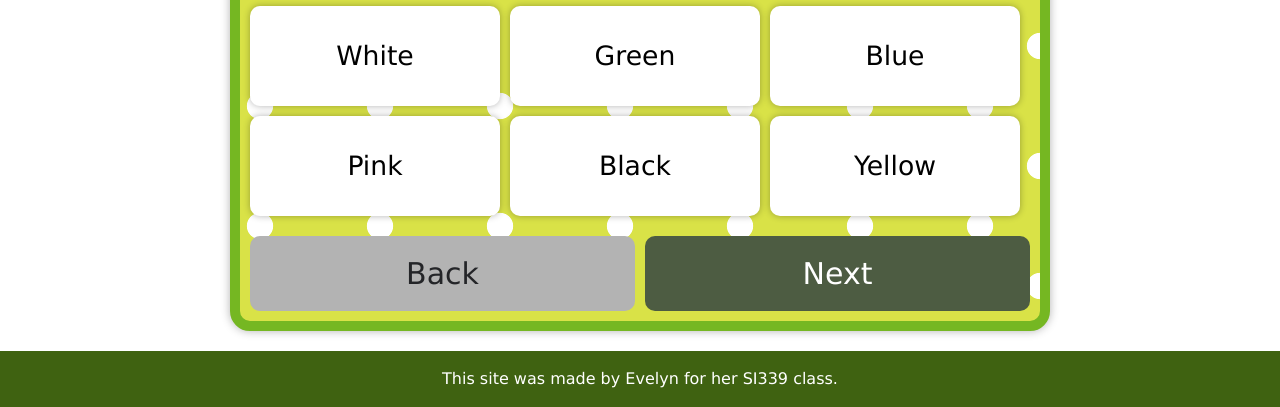
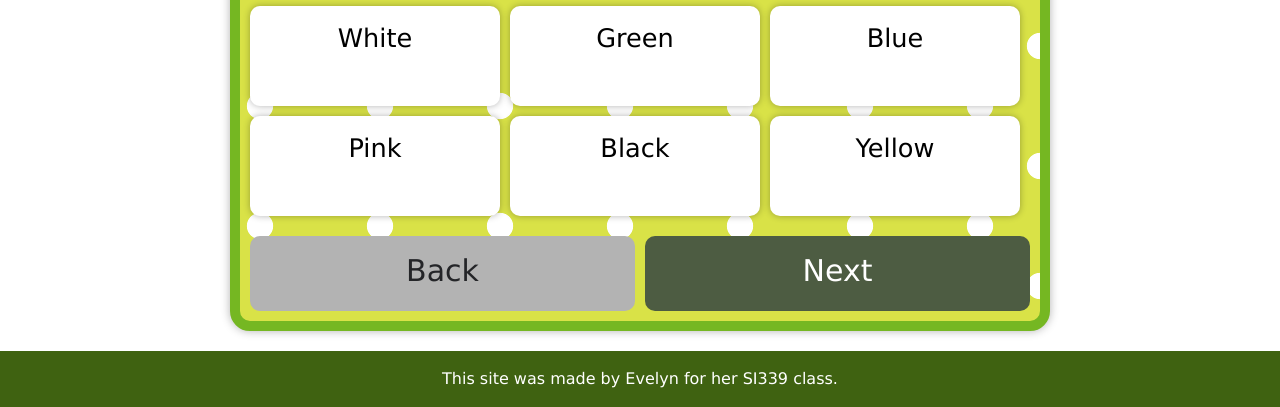
Before and after one commit to evelynpa1/final-project-2022, a plain HTML site: page index.html in a window 1280 px wide. Shown: the part 485-892 px from the top of the page. Drawn offline with Linux system fonts and the light colour scheme.

Commit message:
sizing fixes

```diff
--- a/css/home.css
+++ b/css/home.css
@@ -25,7 +25,7 @@
     transform: scale(1.1);
 }
 #result_back::before {
-    background-size: auto;
+    background-size: contain;
 }
 #question_wrapper , #result_back{
     background-color: black;
@@ -141,18 +141,17 @@ div.disabled, div.disabled:hover {
         min-height: 150px;
     }
     #question {
-        font-size: 50px;
+        font-size: 100%;
         line-height: 50px;
     }
     .choice{
         flex-basis: calc(50% - 5px);
         height: 100px;
-        line-height: 60px;
-        font-size: 30px;
+        font-size: 3vw;
     }
     .control_button {
         height: 75px;
-        line-height: 35px;
+        /* line-height: 35px; */
         font-size: 30px;
     }
 }
@@ -167,6 +166,6 @@ div.disabled, div.disabled:hover {
     }
     .choice {
         flex-basis: calc(33.3333333333329% - 10px);
-        font-size: 20pt;
+        font-size: 2vw;
     }
 }
--- a/js/quiz.js
+++ b/js/quiz.js
@@ -26,7 +26,7 @@ const quiz_sheet = {
     },
     3 : {
         "question": "What is your zodiac sign?",
-        "answers": ['Aquarius/Pisces', 'Aries/Taurus', 'Gemini/Cancer', 'Leo/Virgo', 'Libra/Scorpio', 'Sagittarius/Capricorn'],
+        "answers": ['Aquarius or Pisces', 'Aries or Taurus', 'Gemini or Cancer', 'Leo or Virgo', 'Libra or Scorpio', 'Sagittarius or Capricorn'],
         "points": [1,0,3,2,4,5]
     },
     4 : {
```
